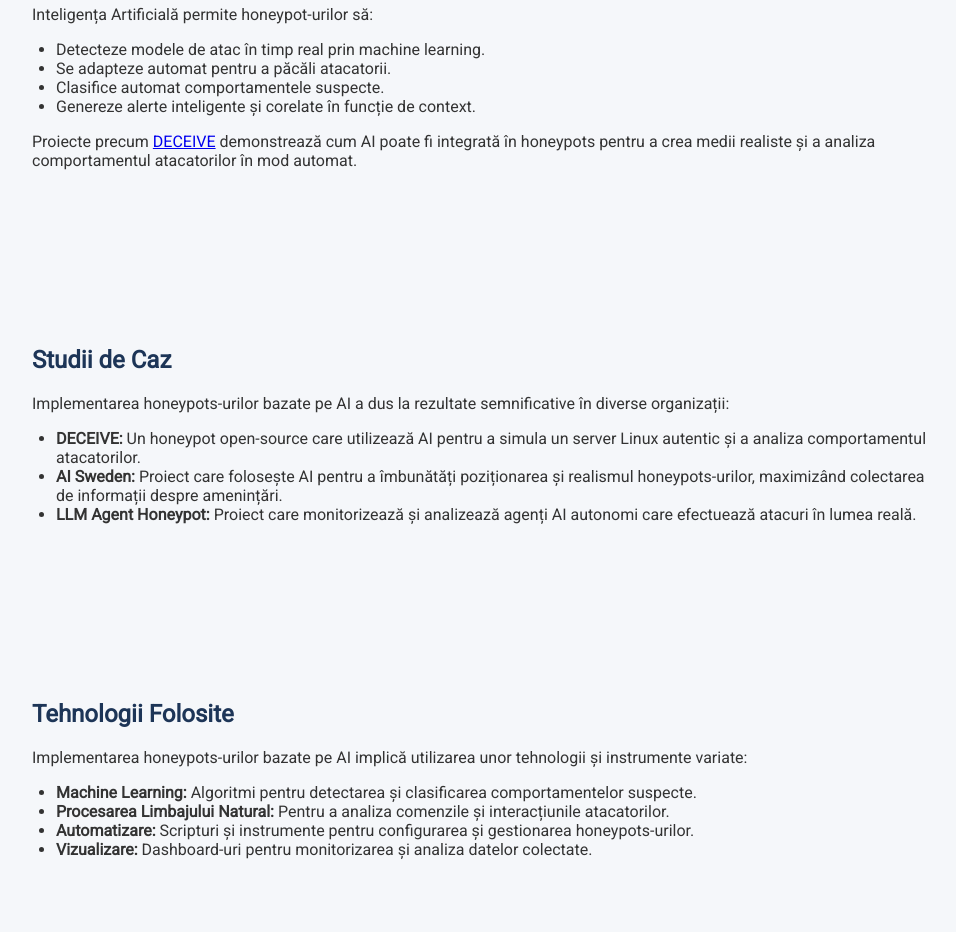
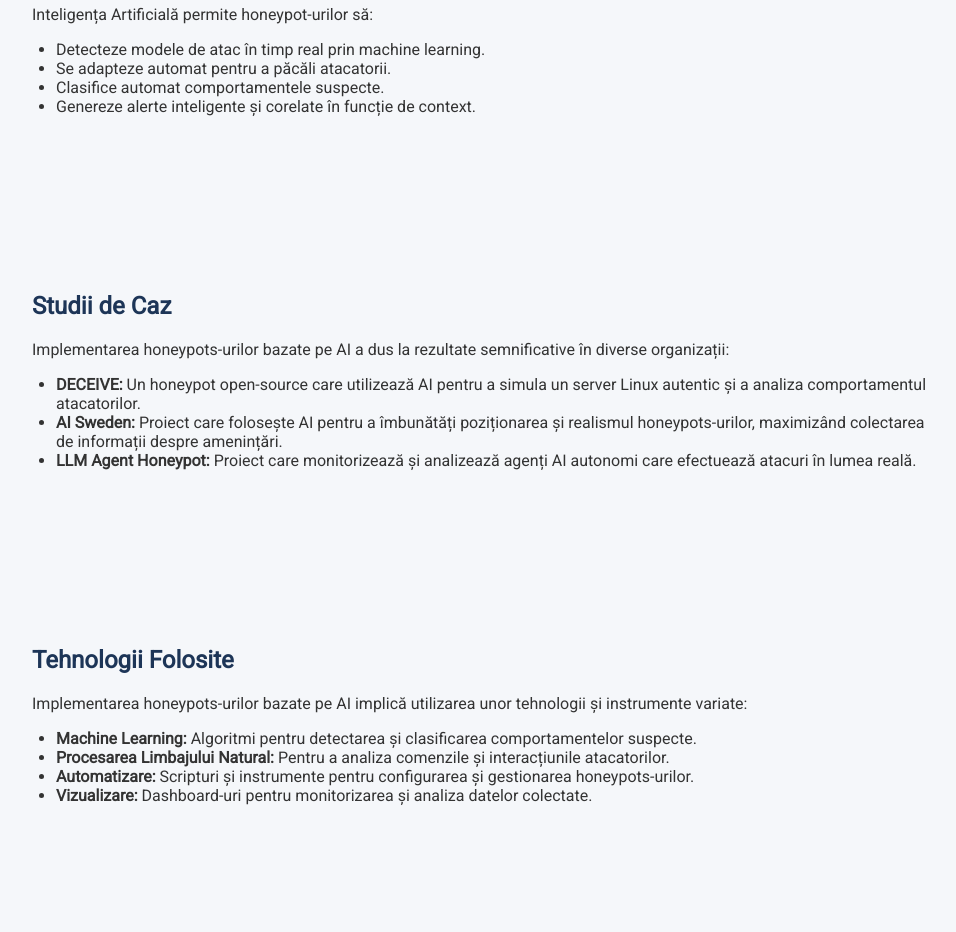
Before and after one commit to razvand73/razvand73.github.io, a plain HTML site: page index.html in a window 1280 px wide. Shown: the part 1860-2792 px from the top of the page, without its empty margins (158-1114 px from the left). After the commit the page ends 2745 px from the top, so only its background shows below. Drawn offline with Linux system fonts and the light colour scheme.

Commit message:
Update index.html

```diff
--- a/index.html
+++ b/index.html
@@ -196,7 +196,6 @@
       <li>Clasifice automat comportamentele suspecte.</li>
       <li>Genereze alerte inteligente și corelate în funcție de context.</li>
     </ul>
-    <p>Proiecte precum <a href="https://www.splunk.com/en_us/blog/security/deceive-ai-honeypot-concept.html" target="_blank">DECEIVE</a> demonstrează cum AI poate fi integrată în honeypots pentru a crea medii realiste și a analiza comportamentul atacatorilor în mod automat.</p>
   </section>
 
   <!-- Studii de Caz -->
```
